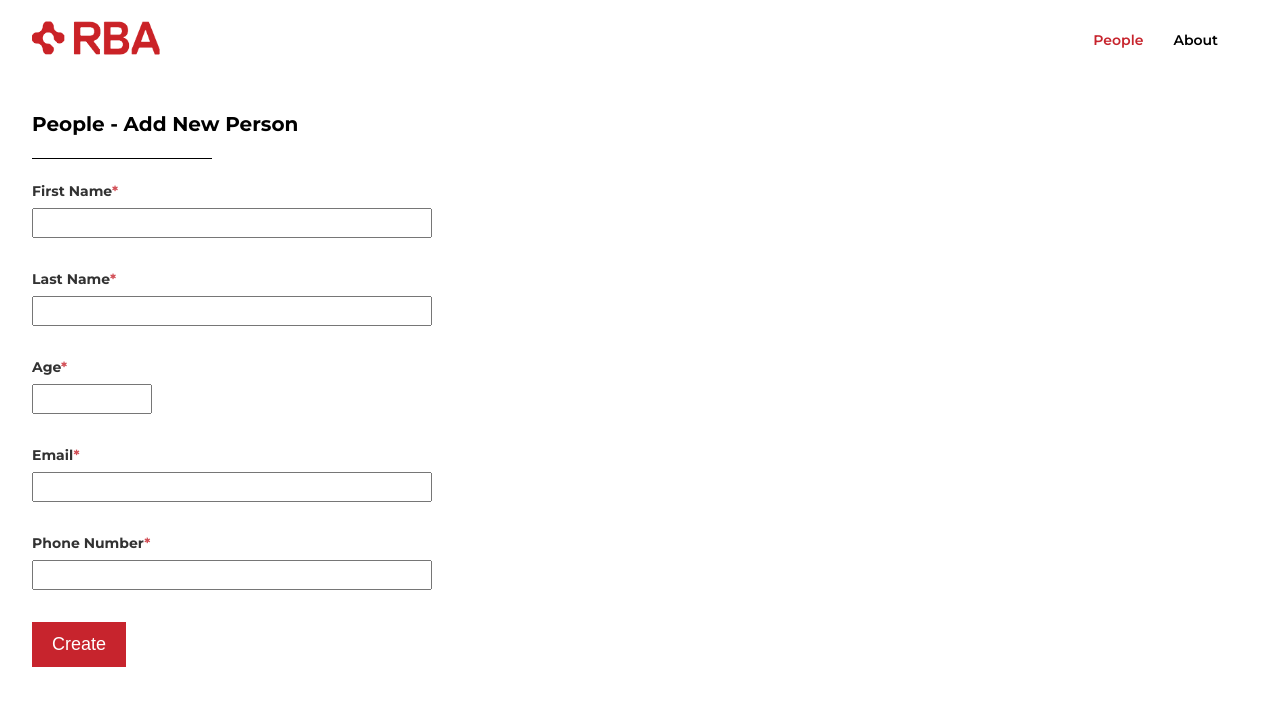
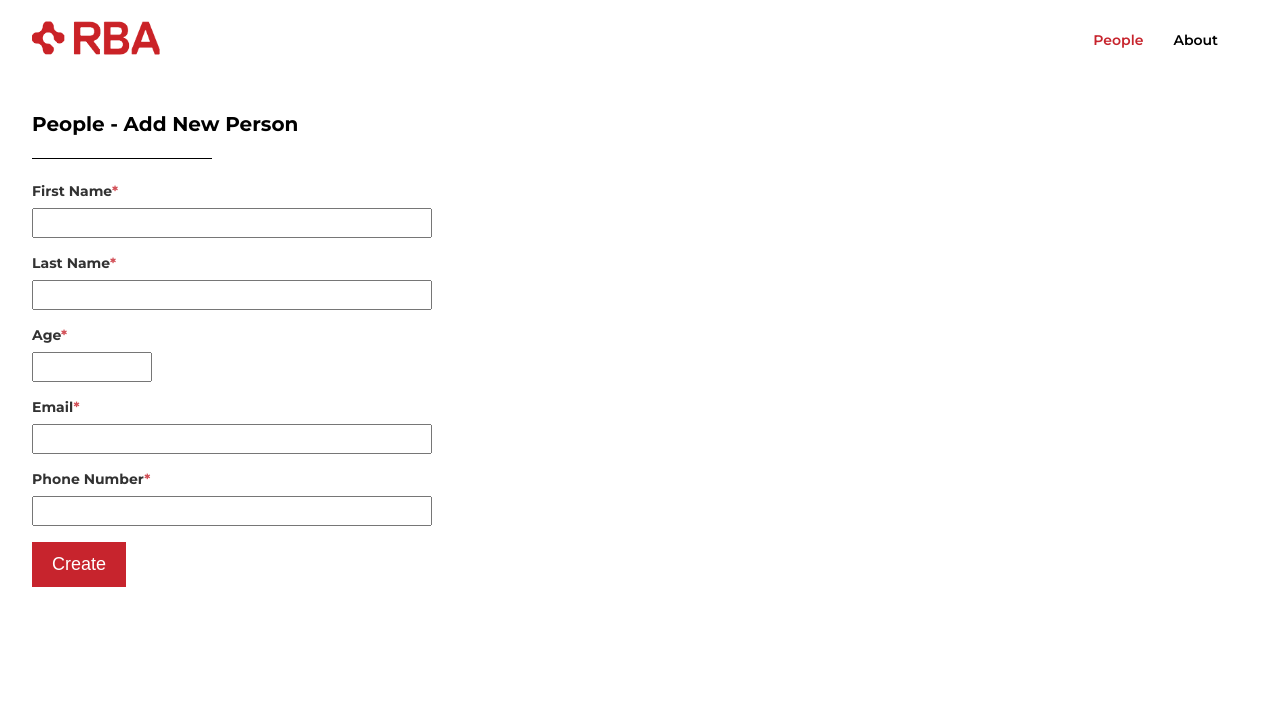
Before and after one commit to AGramont/NextJS14, a Next.js app: page /people/new in a window 1280 px wide. Shown: the top 706 px of the page. Built offline with nearby package versions, Linux system fonts and the light colour scheme.

Commit message:
more css cleanup

```diff
--- a/src/app/globals.css
+++ b/src/app/globals.css
@@ -120,7 +120,7 @@ tbody tr:hover {
 .form-group {
   width: 100%;
   max-width: 400px;
-  margin-bottom: 32px;
+  margin-bottom: 16px;
 }
 
 .form-group label {
--- a/src/components/action-buttons/delete-person.js
+++ b/src/components/action-buttons/delete-person.js
@@ -1,5 +1,4 @@
 "use client";
-import styles from "./delete-person.module.css";
 import { deletePerson } from "@/lib/actions/people-actions";
 import { useAction } from "next-safe-action/hooks";
 
```
Also changed, not shown: src/components/action-buttons/delete-person.module.css (deleted, +0 -10 lines).
